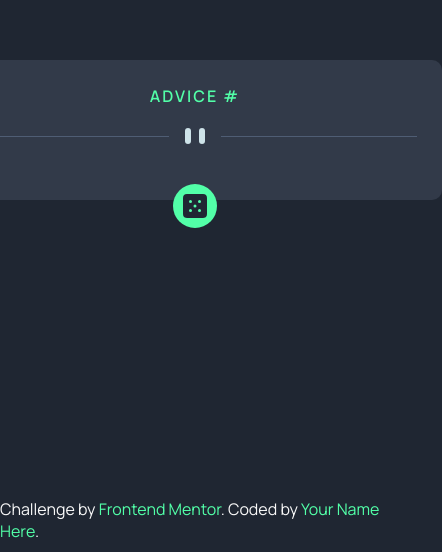
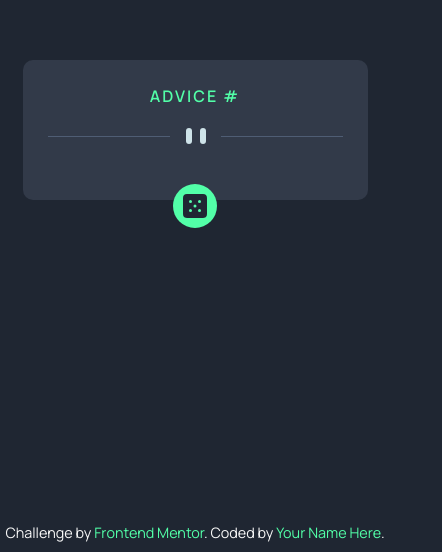
Before and after one commit to Nhewvys/advice, a plain HTML site: page index.html in a window 390 px wide. Shown: the part 292-844 px from the top of the page, 442 px wide, since content can reach past the window. Drawn offline with Linux system fonts and the light colour scheme.

Commit message:
responsividade

```diff
--- a/index.html
+++ b/index.html
@@ -17,7 +17,10 @@
         <p id="res"></p>
       </div>
       <div class="pattern">
-        <img src="images/pattern-divider-desktop.svg" alt="image">
+        <picture>
+          <source media="(max-width:500px)" srcset="images/pattern-divider-mobile.svg">
+          <img src="images/pattern-divider-desktop.svg" alt="image">
+        </picture>
       </div>
       <div class="search" id="search">
         <img src="images/icon-dice.svg" alt="icon">
--- a/style.css
+++ b/style.css
@@ -89,6 +89,17 @@ footer a:hover{
 #res{
     text-align: center;
 }
+@media screen and (max-width: 500px) {
+    .container{
+        max-width: 80%;
+        min-width: min-content;
+
+    }
+    footer{
+        font-size: .9rem;
+    }
+
+}
 @keyframes mexer {
     from{
         transform: rotate(0deg);
```
